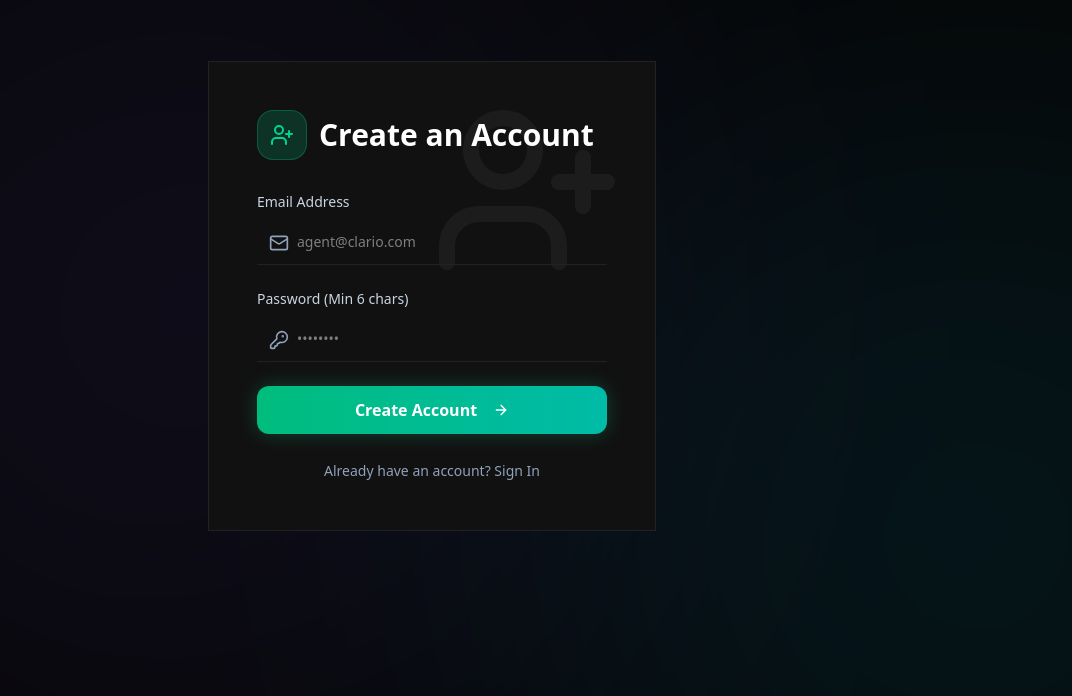
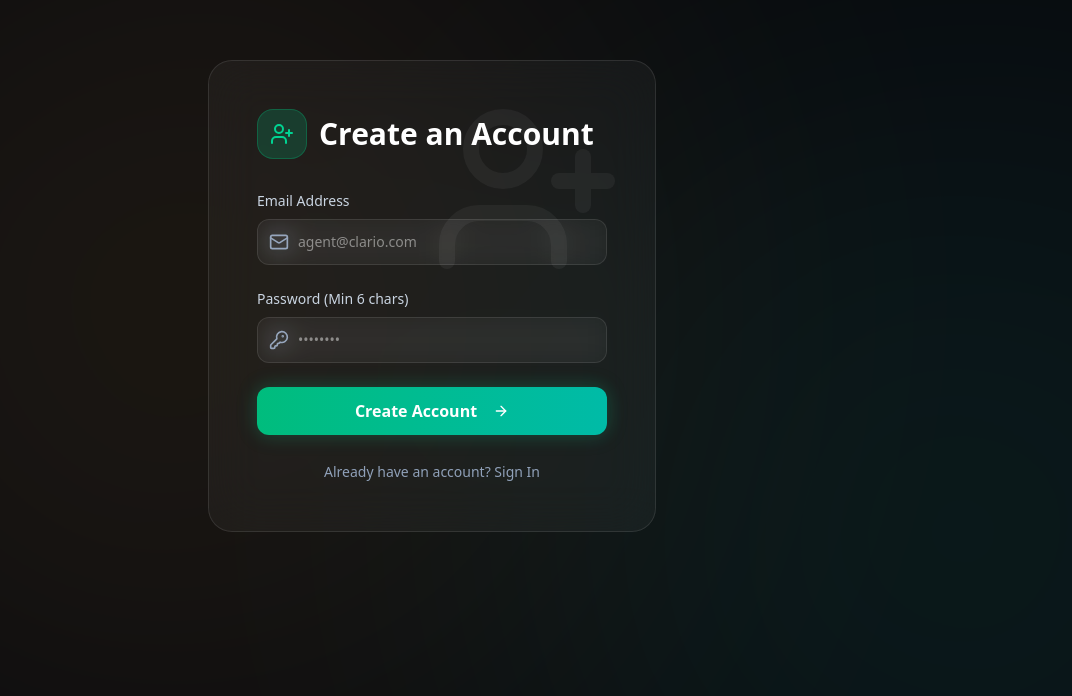
Before and after one commit to RanugaVW/Clario-multiAgent-triage-micro-services, a Next.js app in the folder frontend/: page /register in a window 1280 px wide. Shown: the part 104-800 px from the top of the page, without its empty margins (208-1280 px from the left). Built offline with nearby package versions, Linux system fonts and the light colour scheme; no server answers.

Commit message:
style: replace flat dark theme tokens with glassmorphism base + gold/teal palette

```diff
--- a/frontend/src/app/globals.css
+++ b/frontend/src/app/globals.css
@@ -1,33 +1,41 @@
 @import "tailwindcss";
 
 @theme {
-  --color-background: #050505;
-  --color-foreground: #ececec;
+  --color-background: #08090D;
+  --color-foreground: #ECECEC;
+  --color-foreground-muted: #8A8F98;
 
   --font-sans: var(--font-inter), ui-sans-serif, system-ui, sans-serif;
   --font-mono: var(--font-space-mono), ui-monospace, SFMono-Regular, Menlo, Monaco, Consolas, "Liberation Mono", "Courier New", monospace;
 }
 
 @layer utilities {
+  /* No border-radius here on purpose: this custom utilities block is emitted
+     after Tailwind's generated utilities, so a radius baked in here would
+     silently beat any `rounded-*` class applied alongside it in JSX (this is
+     why the old flat panels rendered square despite `rounded-3xl` in their
+     className). Every call site sets its own explicit `rounded-*` class. */
   .glass-panel {
-    background: #111111;
-    border: 1px solid #222222;
-    border-radius: 0;
+    background: rgba(255, 255, 255, 0.04);
+    backdrop-filter: blur(24px);
+    -webkit-backdrop-filter: blur(24px);
+    border: 1px solid rgba(255, 255, 255, 0.1);
   }
 
   .glass-input {
-    background: transparent;
-    border: none;
-    border-bottom: 1px solid #222222;
-    border-radius: 0;
-    color: #ececec;
+    background: rgba(255, 255, 255, 0.03);
+    backdrop-filter: blur(12px);
+    -webkit-backdrop-filter: blur(12px);
+    border: 1px solid rgba(255, 255, 255, 0.1);
+    color: #ECECEC;
     transition: all 0.2s ease;
   }
 
   .glass-input:focus {
-    background: transparent;
-    border-bottom-color: #00E5FF;
+    background: rgba(255, 255, 255, 0.06);
+    border-color: #E8A33D;
     outline: none;
+    box-shadow: 0 0 0 3px rgba(232, 163, 61, 0.15);
   }
 }
 
@@ -65,14 +73,14 @@ body::after {
 }
 
 body::before {
-  background: linear-gradient(135deg, #6366f1, #8b5cf6); /* Indigo to Violet */
+  background: linear-gradient(135deg, #E8A33D, #F4B856); /* Signal gold */
   top: -15%;
   left: -15%;
   border-radius: 40% 60% 70% 30% / 40% 50% 60% 50%;
 }
 
 body::after {
-  background: linear-gradient(135deg, #00e5ff, #0ea5e9); /* Cyan to Sky */
+  background: linear-gradient(135deg, #2DD4BF, #14B8A6); /* Current teal */
   bottom: -15%;
   right: -15%;
   animation-delay: -12s;
@@ -107,16 +115,16 @@ body::after {
 }
 
 ::-webkit-scrollbar-track {
-  background: #050505;
+  background: #08090D;
 }
 
 ::-webkit-scrollbar-thumb {
-  background: #222222;
-  border-radius: 0px;
+  background: rgba(255, 255, 255, 0.12);
+  border-radius: 8px;
 }
 
 ::-webkit-scrollbar-thumb:hover {
-  background: #333333;
+  background: rgba(255, 255, 255, 0.2);
 }
 
 /* Animations */
```
